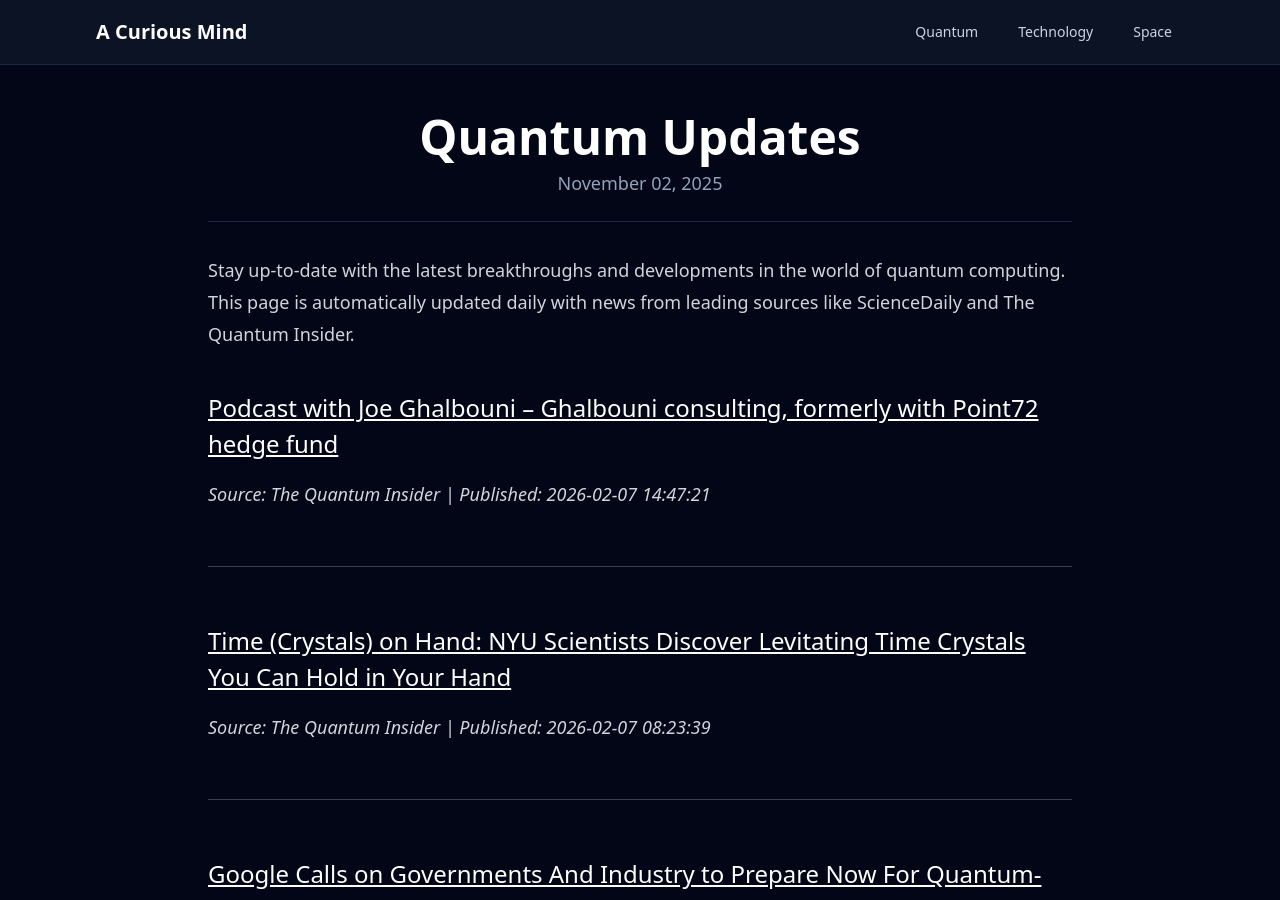
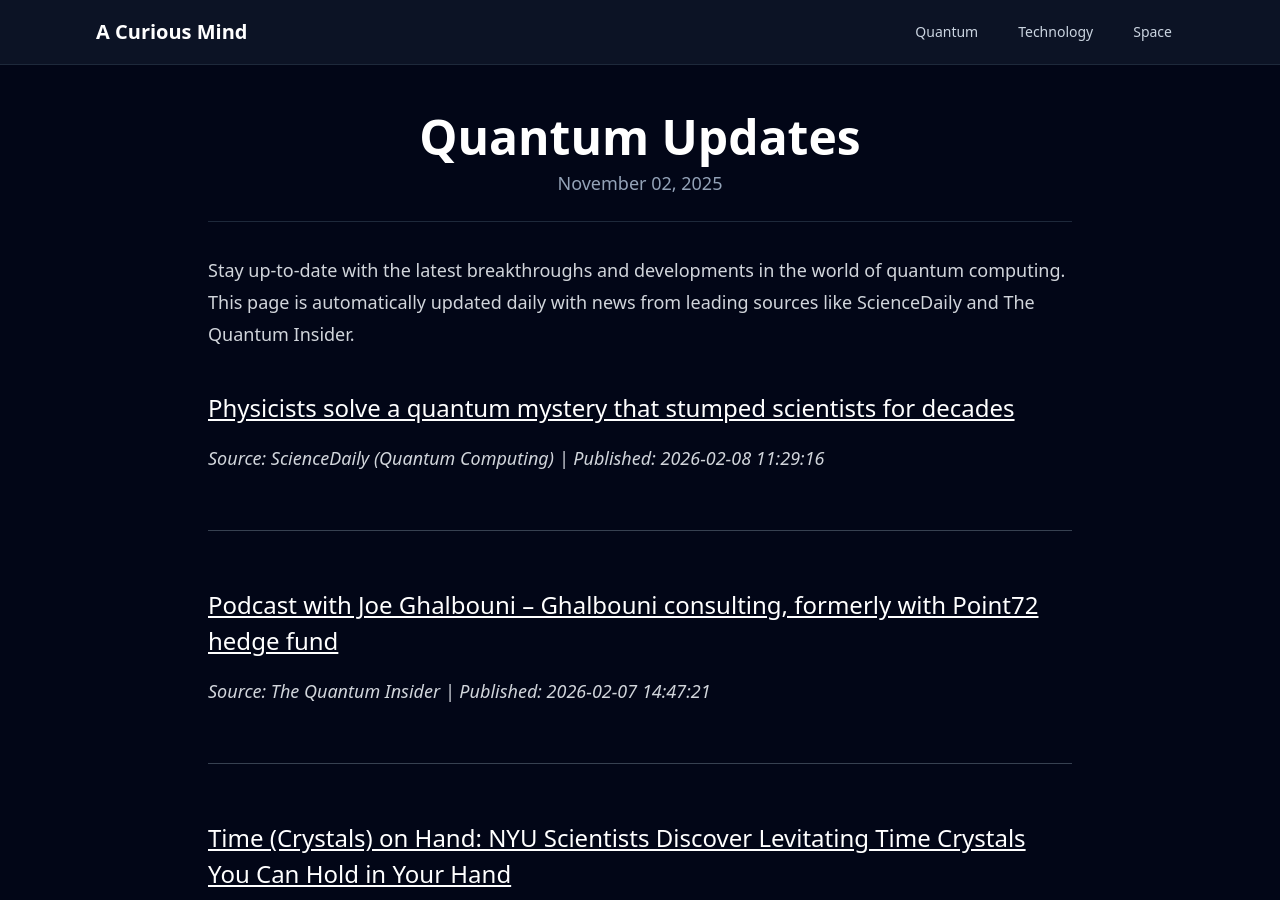
Before and after one commit to onehl7/onehl7.github.io, a Jekyll site: the page built from _posts/2025-11-02-quantum-updates.md, in a window 1280 px wide and 900 px high. Built offline with Jekyll 4.4.1, drawn with Linux system fonts in a browser that asks for light colours; nearby versions of some CDN libraries; some of the changed text lies outside the part shown.

Commit message:
Update quantum news data

```diff
--- a/_data/quantum_news.json
+++ b/_data/quantum_news.json
@@ -1,4 +1,10 @@
 [
+  {
+    "source": "ScienceDaily (Quantum Computing)",
+    "title": "Physicists solve a quantum mystery that stumped scientists for decades",
+    "link": "https://www.sciencedaily.com/releases/2026/02/260208011010.htm",
+    "published": "2026-02-08 11:29:16"
+  },
   {
     "source": "The Quantum Insider",
     "title": "Podcast with Joe Ghalbouni \u2013 Ghalbouni consulting, formerly with Point72 hedge fund",
@@ -52,11 +58,5 @@
     "title": "Scientists discover hidden geometry that bends electrons like gravity",
     "link": "https://www.sciencedaily.com/releases/2026/01/260131084616.htm",
     "published": "2026-02-01 10:04:50"
-  },
-  {
-    "source": "ScienceDaily (Quantum Computing)",
-    "title": "A hidden magnetic order could unlock superconductivity",
-    "link": "https://www.sciencedaily.com/releases/2026/01/260126231849.htm",
-    "published": "2026-01-27 04:39:16"
   }
 ]
```
